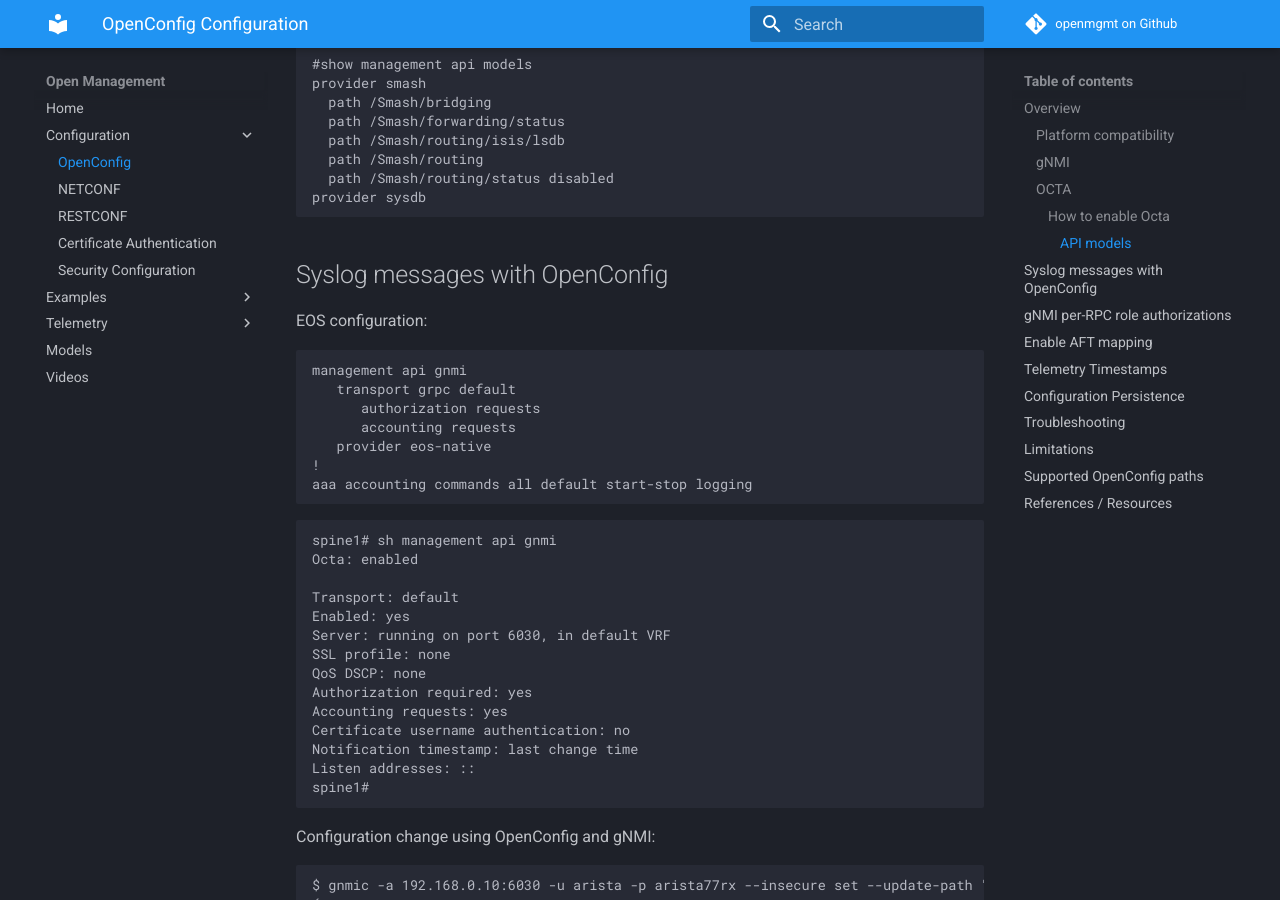
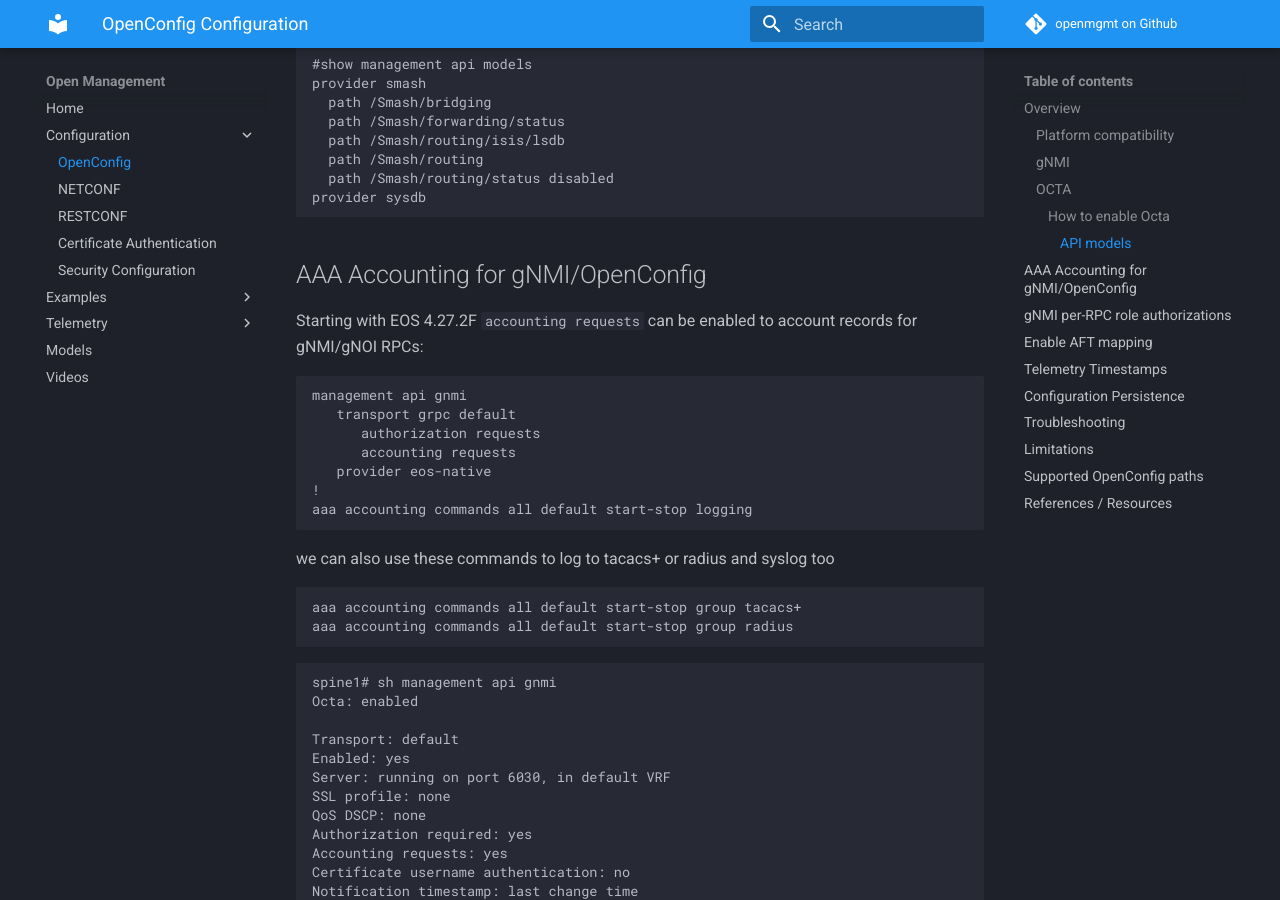
Before and after one commit to aristanetworks/openmgmt, an MkDocs documentation site: the page built from docs/configuration/openconfig.md, in a window 1280 px wide and 900 px high, scrolled down 2873 px. Built offline with MkDocs 1.6.1 and Material for MkDocs 9.7.7, drawn with Linux system fonts in a browser that asks for light colours; comment, search, counter and statistics services are not loaded; some of the changed text lies outside the part shown.

````diff
--- a/docs/configuration/openconfig.md
+++ b/docs/configuration/openconfig.md
@@ -156,9 +156,9 @@
 provider sysdb
 ```
 
-## Syslog messages with OpenConfig
+## AAA Accounting for gNMI/OpenConfig
 
-EOS configuration:
+Starting with EOS 4.27.2F `accounting requests` can be enabled to account records for gNMI/gNOI RPCs:
 
 ```text
 management api gnmi
@@ -168,6 +168,13 @@
    provider eos-native
 !
 aaa accounting commands all default start-stop logging
+```
+
+we can also use these commands to log to tacacs+ or radius and syslog too
+
+```text
+aaa accounting commands all default start-stop group tacacs+
+aaa accounting commands all default start-stop group radius
 ```
 
 ```text
@@ -259,6 +266,9 @@
 configure session session11521733719371 commit
 spine1#
 ```
+
+Limitations: An accounting record is limited to a maximum of 8098 characters.
+The record will be truncated if it exceeds the maximum character length.
 
 ## gNMI per-RPC role authorizations
 
````
